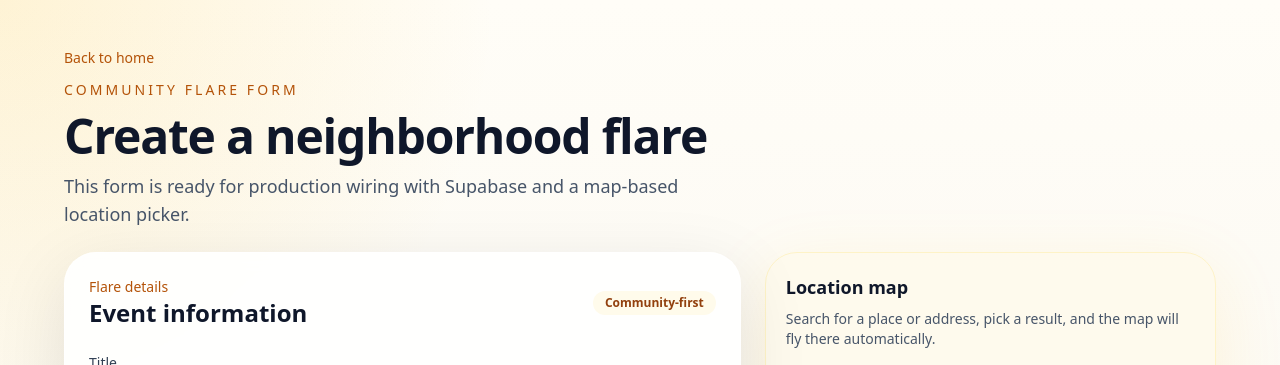
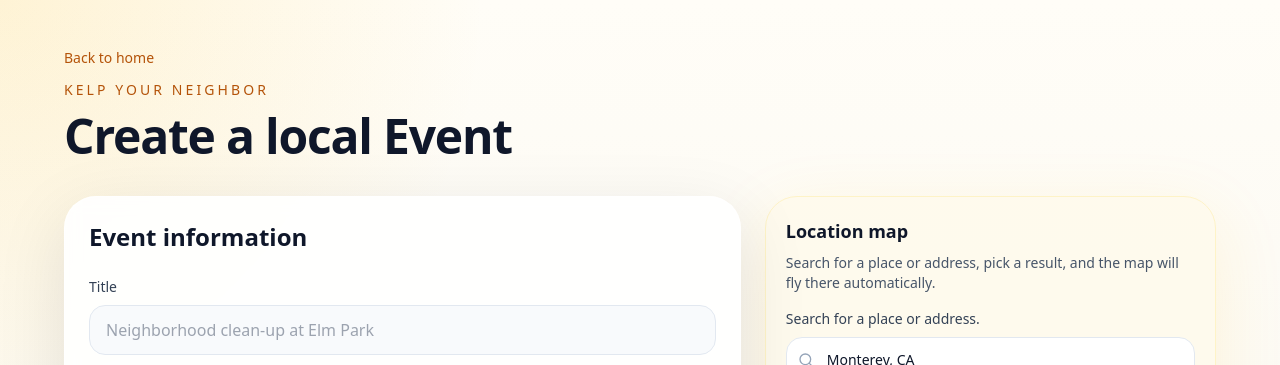
Before and after one commit to Hugo-RM/kelp-your-neighbor, a Next.js app: page /events/create in a window 1280 px wide. Shown: the top 365 px of the page. Built offline with nearby package versions, Linux system fonts and the light colour scheme; no server answers.

Commit message:
Updated event creation styling

```diff
--- a/app/events/create/event-create-form.tsx
+++ b/app/events/create/event-create-form.tsx
@@ -448,12 +448,9 @@ export default function EventCreateForm() {
       <section className="rounded-[2rem] border border-white/70 bg-white/90 p-6 shadow-[0_20px_70px_rgba(15,23,42,0.10)] backdrop-blur">
         <div className="mb-6 flex items-center justify-between">
           <div>
-            <p className="text-sm font-medium text-amber-700">Flare details</p>
             <h2 className="text-2xl font-semibold">Event information</h2>
           </div>
-          <span className="rounded-full bg-amber-50 px-3 py-1 text-xs font-semibold text-amber-800">
-            Community-first
-          </span>
+
         </div>
 
         <form id={EVENT_FORM_ID} action={createFlare} className="space-y-5">
--- a/app/events/create/page.tsx
+++ b/app/events/create/page.tsx
@@ -12,14 +12,13 @@ export default function EventCreatePage() {
           </a>
           <div>
             <p className="text-sm uppercase tracking-[0.22em] text-amber-700">
-              Community flare form
+              Kelp Your Neighbor
             </p>
             <h1 className="mt-3 text-4xl font-semibold tracking-tight sm:text-5xl">
-              Create a neighborhood flare
+              Create a local Event
             </h1>
             <p className="mt-3 max-w-2xl text-base leading-7 text-slate-600 sm:text-lg">
-              This form is ready for production wiring with Supabase and a map-based
-              location picker.
+
             </p>
           </div>
         </div>
```
